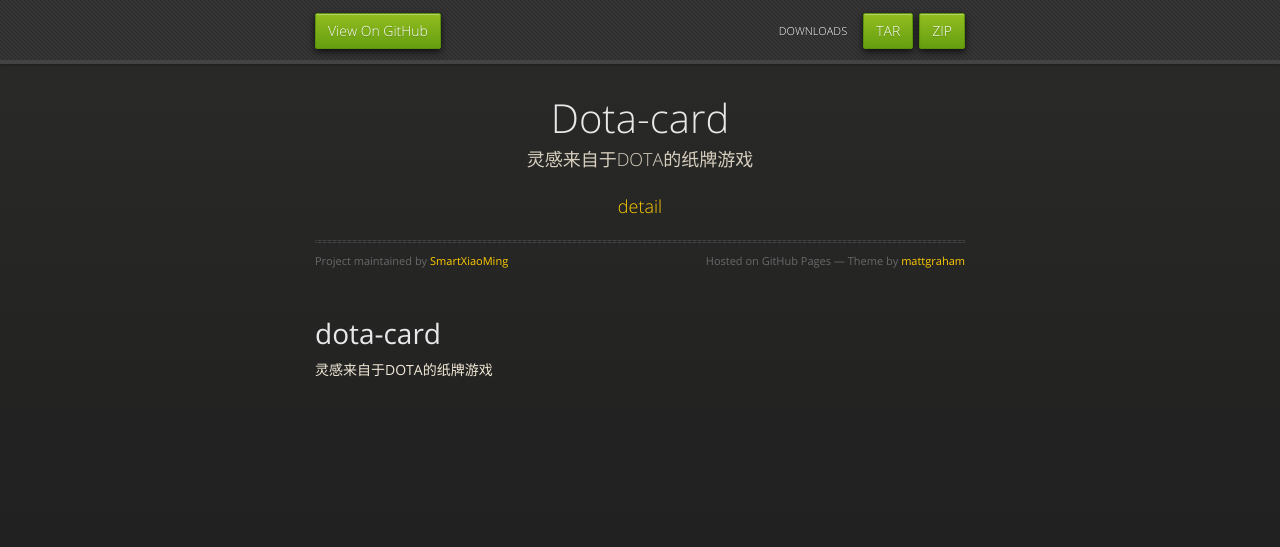
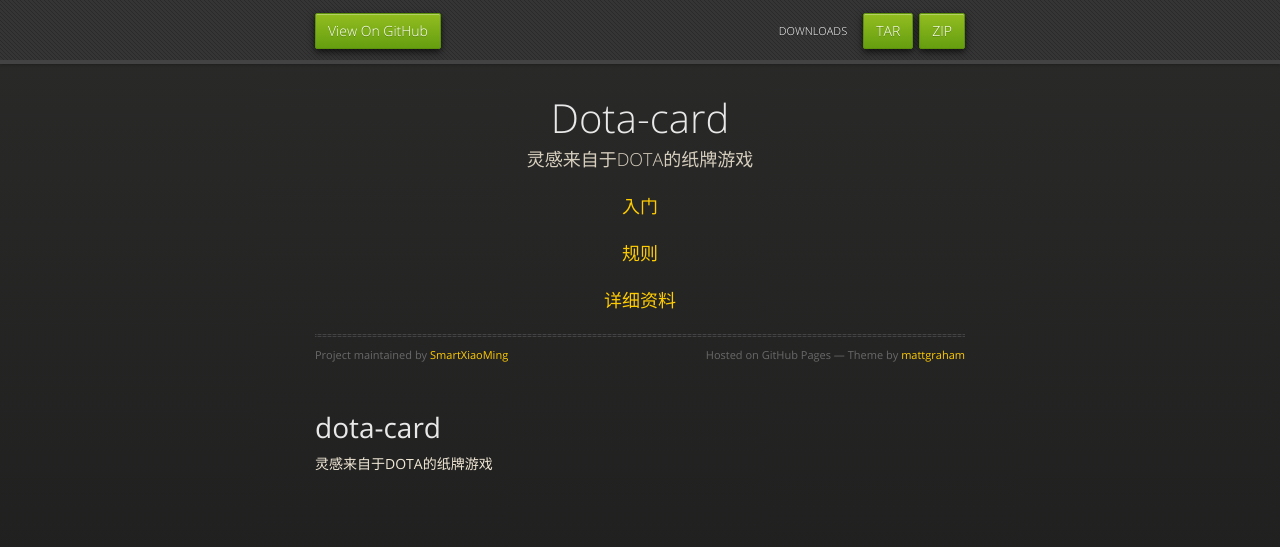
Before and after one commit to AnotherXiaoMing/dota-card, a plain HTML site: page index.html in a window 1280 px wide. Drawn offline with nearby package versions, Linux system fonts and the light colour scheme.

Commit message:
Update index.html

```diff
--- a/index.html
+++ b/index.html
@@ -33,7 +33,9 @@
         <div id="title">
           <h1>Dota-card</h1>
           <p>灵感来自于DOTA的纸牌游戏</p>
-          <p><a href="data/detail.html">detail</a></p>
+          <p><a href="data/begin.html">入门</a></p>
+          <p><a href="data/rule.html">规则</a></p>
+          <p><a href="data/detail.html">详细资料</a></p>
           <hr>
           <span class="credits left">Project maintained by <a href="https://github.com/SmartXiaoMing">SmartXiaoMing</a></span>
           <span class="credits right">Hosted on GitHub Pages &mdash; Theme by <a href="https://twitter.com/michigangraham">mattgraham</a></span>
```
